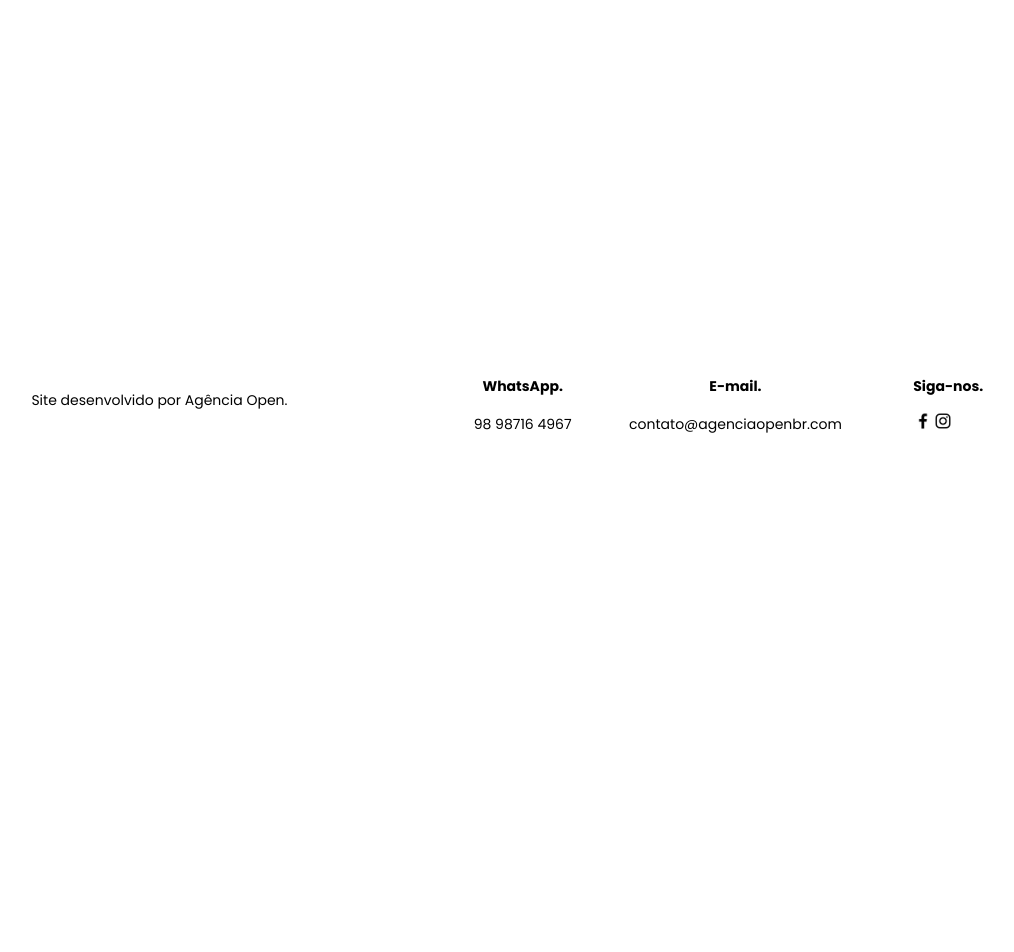
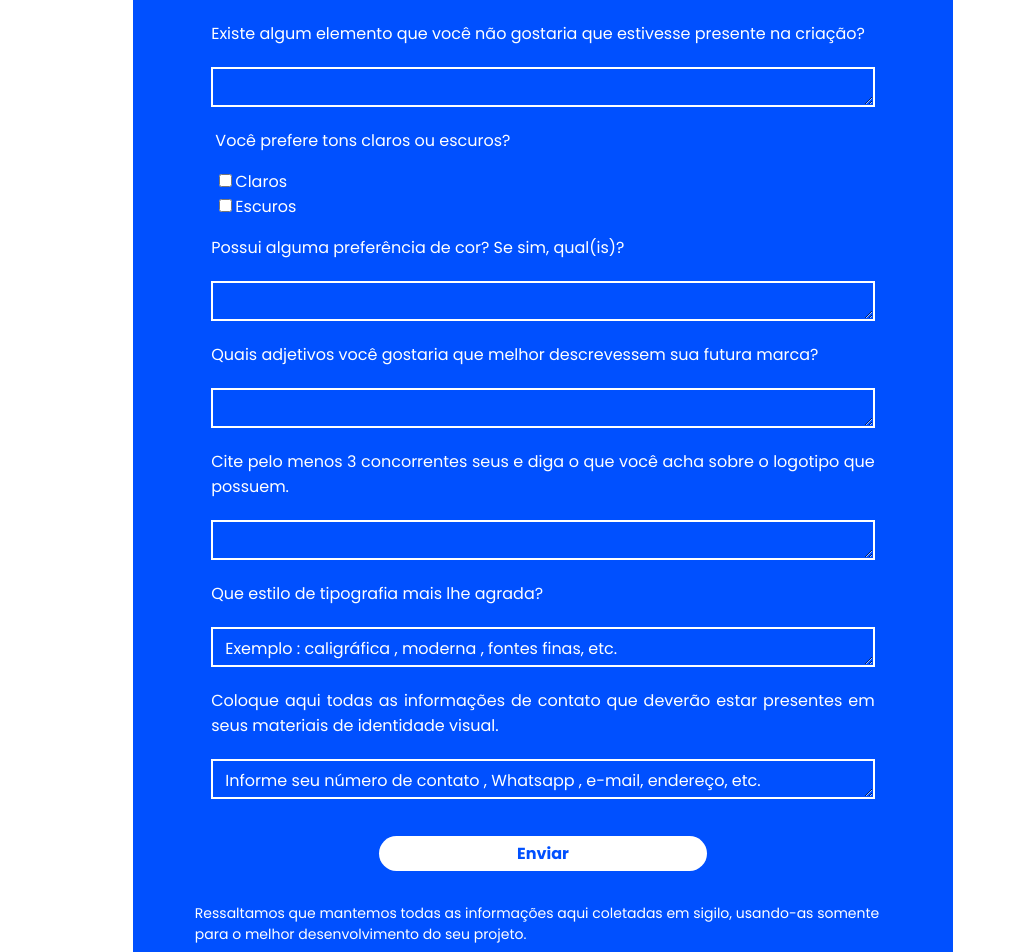
Before and after one commit to agenciaopenbr/AgenciaOpenWebsite, a Next.js app: page /briefing in a window 1280 px wide. Before the commit this address had no page. Shown: the part 580-1532 px from the top of the page, without its empty margins (97-1111 px from the left). Before the commit the page ends 1035 px from the top, so only its background shows below. Built offline with nearby package versions, Linux system fonts and the light colour scheme.

Commit message:
falta apenas o briefing site

```diff
--- a/components/Header.js
+++ b/components/Header.js
@@ -1,6 +1,7 @@
 import Navbar from "./Navbar";
 
 import styles from "../styles/Header.module.css"
+import Link from "next/link";
 
 export default function Header() {
   return (
@@ -8,14 +9,22 @@ export default function Header() {
 
       <div className={styles.containerTitle}>
         <div className={styles.blueSquare}></div>
+        <Link href="/">
+          <a>
             <h1>Agência Open</h1>
+          </a>
+        </Link>
 
         <div className={styles.insights}>
+          <Link href="/estrategias">
+            <a>
               <span>/ Brand</span>
               <span>Mídias Sociais</span>
               <span>Sites</span>
               <span>Foto</span>
               <span>Vídeo</span>
+            </a>
+          </Link>
         </div>
 
       </div>
--- /dev/null
+++ b/pages/briefing/index.js
@@ -0,0 +1,84 @@
+import React from 'react';
+import styles from '/styles/Briefing.module.css';
+
+export default function Briefing() {
+  return (
+    <div className={styles.container}>
+      <div className={styles.infos}>
+      <h1>Briefing</h1>
+
+      <p>Responda ao questionário para inicio do seu projeto.</p>
+      <span>O que você precisa da Agência Open Br? Queremos conhecer você e o seu negócio.</span>
+      </div>
+
+      <div className="form-container container-form-briefing">
+        <form action="https://formsubmit.co/open.solucoes@outlook.com" className="contact-form" method="POST">
+          <div className="form-briefing">
+            <label htmlFor="nomeDaMarca">Qual nome será usado na marca? Haverá slogan?</label>
+            <textarea name="Qual nome será usado na marca? Haverá slogan?" className="place-text areaBriefing" id="nomeDaMarca"></textarea>
+          </div>
+
+          <div className="form-briefing">
+            <label htmlFor="referencia">Tem em mente alguma referência ou elemento específico para fazer parte do logotipo?</label>
+            <textarea name="Tem em mente alguma referência ou elemento específico para fazer parte do logotipo?" className="place-text areaBriefing" id="referencia"></textarea>
+          </div>
+
+          <div className="form-briefing">
+            <label htmlFor="elemento">Existe algum elemento que você não gostaria que estivesse presente na criação?</label>
+            <textarea name="Existe algum elemento que você não gostaria que estivesse presente na criação?" className="place-text areaBriefing" id="elemento"></textarea>
+          </div>
+
+          <div className="form-tons">
+
+          <p className="tons">Você prefere tons claros ou escuros?</p>
+
+
+            <div className="estilosCores">
+              <input type="checkbox" id="tonsClaros" name="Claros" />
+              <label htmlFor="tonsClaros">Claros</label>
+            </div>
+
+            <div className="estilosCores">
+              <input type="checkbox" id="tonsEscuros" name="Escuros" />
+              <label htmlFor="tonsEscuros">Escuros</label>
+            </div>
+
+          </div>
+
+          <div className="form-briefing">
+            <label htmlFor="cores">Possui alguma preferência de cor? Se sim, qual(is)?
+            </label>
+            <textarea name="Possui alguma preferência de cor? Se sim, qual(is)?
+" className="place-text areaBriefing" id="cores"></textarea>
+          </div>
+
+          <div className="form-briefing">
+            <label htmlFor="adjetivos">Quais adjetivos você gostaria que melhor descrevessem sua futura marca?</label>
+            <textarea name="Quais adjetivos você gostaria que melhor descrevessem sua futura marca?" className="place-text areaBriefing" id="adjetivos"></textarea>
+          </div>
+
+          <div className="form-briefing">
+            <label htmlFor="concorrentes">Cite pelo menos 3 concorrentes seus e diga o que você acha sobre o logotipo que possuem.</label>
+            <textarea name="Cite pelo menos 3 concorrentes seus e diga o que você acha sobre o logotipo que possuem." className="place-text areaBriefing" id="concorrentes"></textarea>
+          </div>
+
+          <div className="form-briefing">
+            <label htmlFor="tipografia">Que estilo de tipografia mais lhe agrada?</label>
+            <textarea name="Que estilo de tipografia mais lhe agrada?" placeholder="Exemplo : caligráfica , moderna , fontes finas, etc. " className="place-text areaBriefing" id="tipografia"></textarea>
+          </div>
+
+          <div className="form-briefing">
+            <label htmlFor="tipografia">Coloque aqui todas as informações de contato que deverão estar presentes em seus materiais de identidade visual.</label>
+            <textarea name="Coloque aqui todas as informações de contato que deverão estar presentes em seus materiais de identidade visual." placeholder="Informe seu número de contato , Whatsapp , e-mail, endereço, etc. " className="place-text areaBriefing" id="tipografia"></textarea>
+          </div>
+
+          <input type="submit" value="Enviar" className="submit submit-briefing" />
+
+          <span>Ressaltamos que mantemos todas as informações aqui coletadas em sigilo, usando-as somente para o melhor desenvolvimento do seu projeto.
+          </span>
+        </form>
+      </div>
+
+    </div>
+  )
+}
--- a/pages/propostas/index.js
+++ b/pages/propostas/index.js
@@ -12,6 +12,7 @@ export default function Propostas() {
           <input type="text" name="Nome" className="place-text" placeholder="Nome" required />
           <input type="email" name="E-mail" className="place-text" placeholder="Email" required />
           <input type="tel" name="Telefone" required className="place-text" placeholder="WhatsApp" />
+          <input type="text" name="Rede Social" required className="place-text" placeholder="Insira sua Rede Social" />
           <textarea name="Qual seu negócio?" placeholder="Qual seu negócio?" className="place-text"></textarea>
           <label htmlFor="segment">Fale sobre o projeto que precisa. Qual segmento, qual seu objetivo com o projeto, qual valor de investimento você dispõe para o projeto, dentre outros detalhes. *</label>
           <textarea id="segment" name="Especificações do projeto" placeholder="Especificações do projeto"></textarea>
@@ -52,7 +53,7 @@ export default function Propostas() {
           <input type="submit" value="Enviar" className="submit" />
         </form>
 
-        <div className="container-midias">
+        {/* <div className="container-midias">
           <div>
             <Link href="https://www.instagram.com/agenciaopenbr">
               <a>
@@ -93,7 +94,7 @@ export default function Propostas() {
               <p>open.solucoes@outlook.com</p>
             </div>
           </div>
-        </div>
+        </div> */}
       </div>
       <Wpp></Wpp>
     </div>
--- /dev/null
+++ b/styles/Briefing.module.css
@@ -0,0 +1,14 @@
+.container, .infos{
+  width: 80%;
+  margin: 0 auto;
+}
+
+@media (max-width: 980px) {
+  .container{
+    width: 100%;
+    margin: 0 auto;
+  }
+  .infos{
+    width: 90vw;
+  }
+}
--- a/styles/globals.css
+++ b/styles/globals.css
@@ -20,16 +20,6 @@ a {
 
 * {
   box-sizing: border-box;
-}
-
-.icons{
-  left:260px;
-  position:relative;
-  top:230px;
-  z-index: 999;
-  display:flex;
-  align-items: center;
-  justify-content: center;
 }
 
 .container{
@@ -191,7 +181,9 @@ a {
 
 .form-container{
   display:grid;
-  grid-template-columns: 1fr 1fr;
+  grid-template-columns: 1fr;
+  align-items: center;
+  justify-items: center;
 }
 
 form{
@@ -199,26 +191,69 @@ form{
   align-items: center;
   justify-content: center;
   flex-direction:column;
-  width: 400px;
+  width: 80%;
   height:100%;
   background-color: #0050ff;
   padding: 2rem 0;
 }
 
+.form-tons{
+  display: flex;
+  align-items: start;
+  justify-content: center;
+  flex-direction: column;
+  width: 80%;
+}
+
+.form-briefing{
+  display: flex;
+  align-items: center;
+  justify-content: center;
+  flex-direction: column;
+  width: 90%;
+}
+
 .place-text{
-  width: 85%;
+  width: 90%;
   background-color: #0050ff;
   height: 40px;
   margin: 5px 0;
   border:2px solid #fff;
 }
 
+.estilosCores{
+  align-self: start;
+}
+
+.areaBriefing{
+  height:40px !important;
+}
+
+.container-form-briefing{
+  margin: 2rem auto;
+}
+
+.container-form-briefing span{
+  color: #fff;
+  width: 85%;
+  font-size: 14px;
+  display: block;
+  margin: 0 auto;
+}
+
+.submit-briefing{
+  width: 40%!important;
+  margin: 2rem auto !important;
+  border-radius: 2em;
+}
+
 label{
   font-size:16px;
   color: #fff;
-  max-width:85%;
+  width: 90%;
   text-align: justify;
   margin: 1rem auto;
+  align-self: start;
 }
 
 #segment{
@@ -370,15 +405,6 @@ textarea, input{
   form{
     width: 90vw;
   }
-  .icons{
-    left:50px;
-    position:relative;
-    top:250px;
-    z-index: 999;
-    display:flex;
-    align-items: center;
-    justify-content: center;
-  }
 }
 
 @media (max-width: 600px) {
@@ -408,26 +434,4 @@ textarea, input{
     grid-template-columns: 1fr;
     margin: 2rem auto;
   }
-  .icons{
-    left:55%;
-    position:absolute;
-    top:6%;
-    z-index: 999;
-    display:flex;
-    align-items: center;
-    justify-content: center;
-  }
 }
-
-@media (max-width: 420px) {
-
-  .icons{
-    left:56%;
-    position:absolute;
-    top:50px;
-    z-index: 999;
-    display:flex;
-    align-items: center;
-    justify-content: center;
-  }
-}
```
Also changed, not shown: components/icons.js (deleted, +0 -19 lines), pages/index.js (+16 -6 lines), pages/projetos/index.js (+15 -15 lines), styles/Home.module.css (+11 -0 lines), public/assets/logoOpen.jpeg (added). Lines whose indentation alone changed are shown as unchanged.
